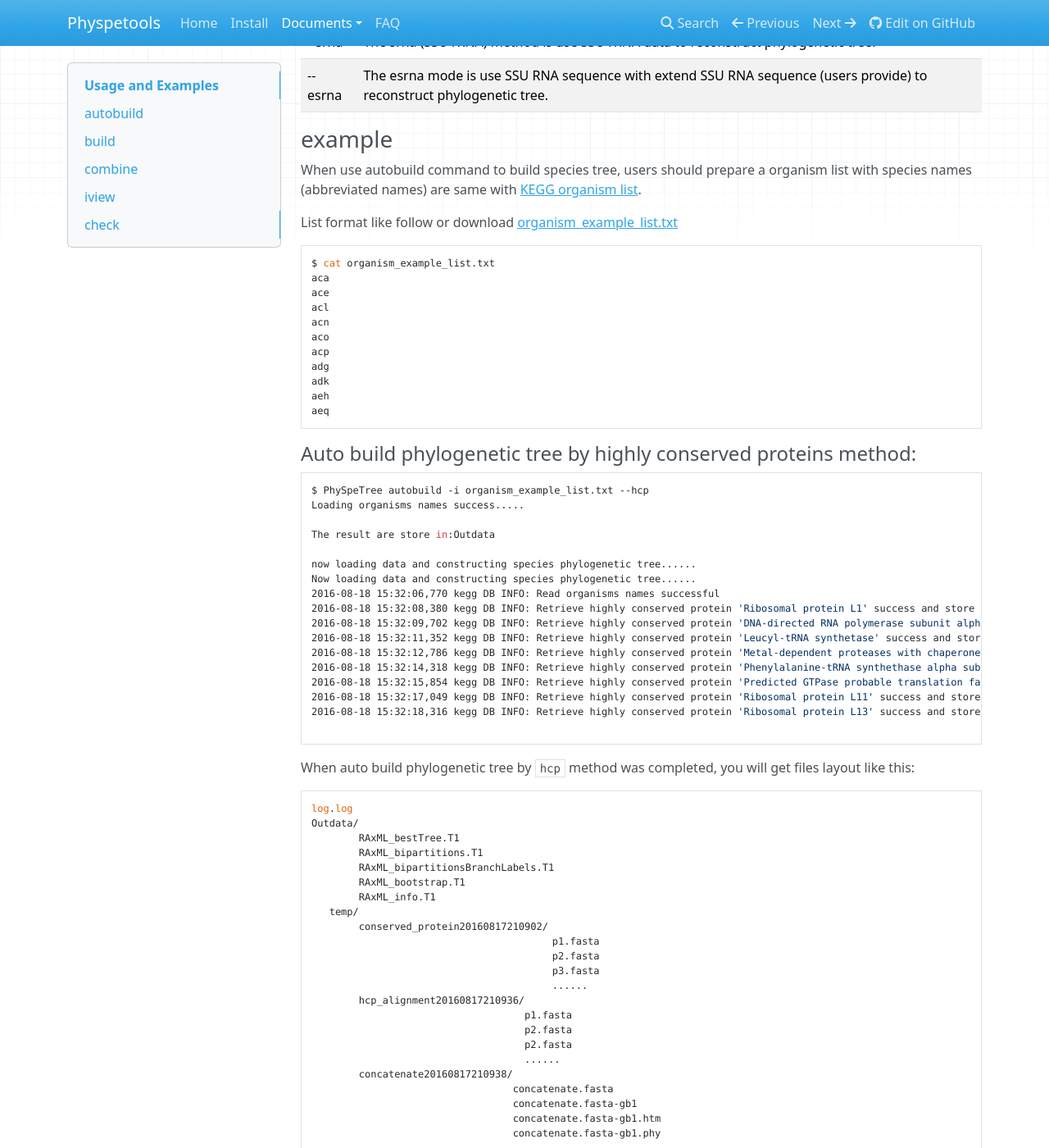
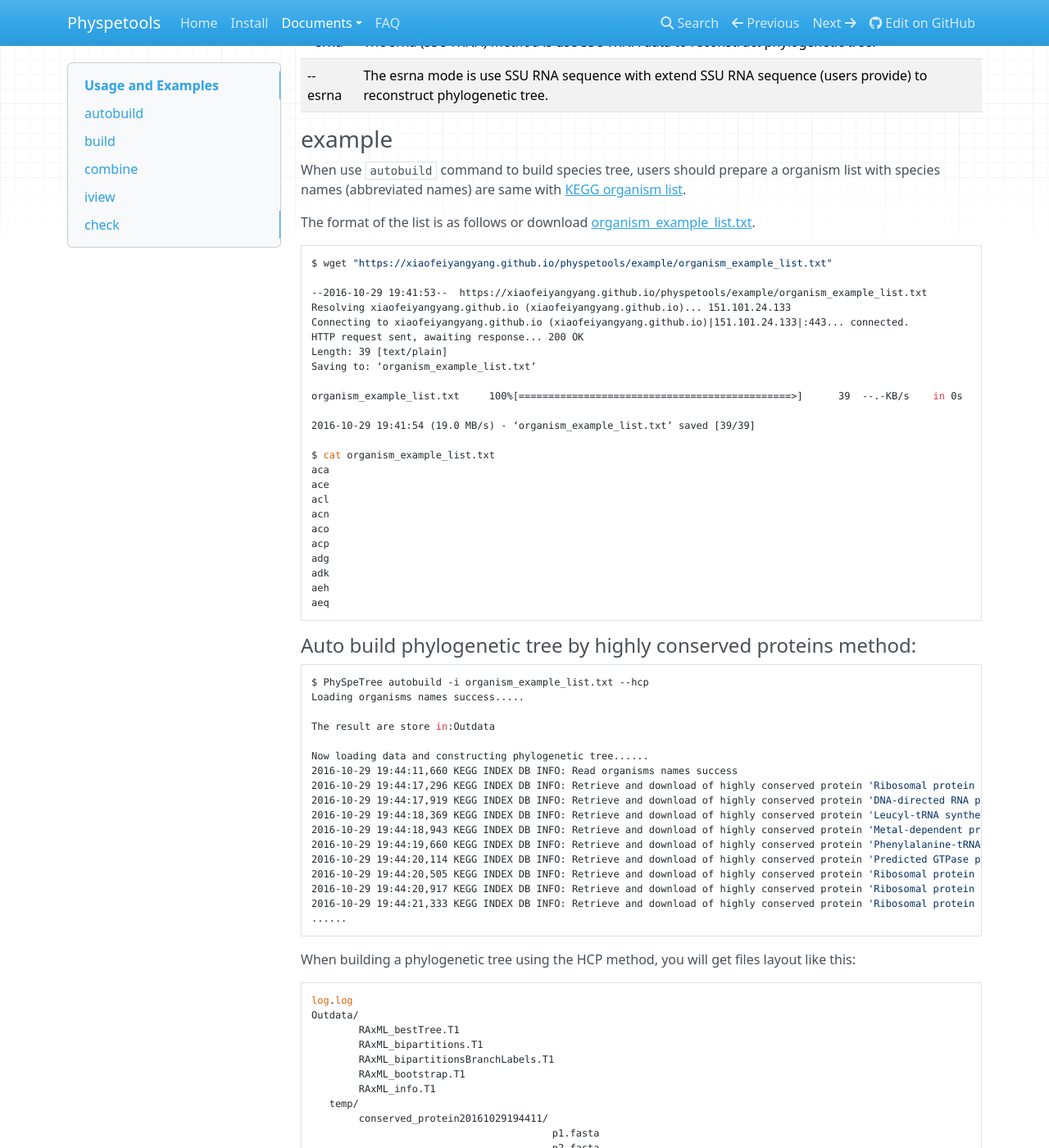
Before and after one commit to yangfangs/physpetools, an MkDocs documentation site: the page built from docs/docs/usage.md, in a window 1280 px wide and 1400 px high, scrolled down 755 px. Shown: the whole window at 82% size. Built offline with MkDocs 1.6.1, drawn with Linux system fonts in a browser that asks for light colours; nearby versions of some CDN libraries; old or Windows-style settings are respelled for this version of MkDocs; some of the changed text lies outside the part shown.

Commit message:
update parameter description

````diff
--- a/docs/docs/usage.md
+++ b/docs/docs/usage.md
@@ -30,11 +30,24 @@
 
 ### example
 
-When use autobuild command to build species tree, users should prepare a organism list with species names (abbreviated names) are same with [KEGG organism list][2].
+When use `autobuild` command to build species tree, users should prepare a organism list with species names (abbreviated names) are same with [KEGG organism list][2].
 
-List format like follow or download [organism_example_list.txt][1]
+The format of the list is as follows or download [organism_example_list.txt][1].
 
 ```bash
+$ wget "https://xiaofeiyangyang.github.io/physpetools/example/organism_example_list.txt"
+
+--2016-10-29 19:41:53--  https://xiaofeiyangyang.github.io/physpetools/example/organism_example_list.txt
+Resolving xiaofeiyangyang.github.io (xiaofeiyangyang.github.io)... 151.101.24.133
+Connecting to xiaofeiyangyang.github.io (xiaofeiyangyang.github.io)|151.101.24.133|:443... connected.
+HTTP request sent, awaiting response... 200 OK
+Length: 39 [text/plain]
+Saving to: ‘organism_example_list.txt’
+
+organism_example_list.txt     100%[==============================================>]      39  --.-KB/s    in 0s
+
+2016-10-29 19:41:54 (19.0 MB/s) - ‘organism_example_list.txt’ saved [39/39]
+
 $ cat organism_example_list.txt
 aca
 ace
@@ -56,21 +69,21 @@
 
 The result are store in:Outdata
 
-now loading data and constructing species phylogenetic tree......
-Now loading data and constructing species phylogenetic tree......
-2016-08-18 15:32:06,770 kegg DB INFO: Read organisms names successful
-2016-08-18 15:32:08,380 kegg DB INFO: Retrieve highly conserved protein 'Ribosomal protein L1' success and store in p1.fasta file
-2016-08-18 15:32:09,702 kegg DB INFO: Retrieve highly conserved protein 'DNA-directed RNA polymerase subunit alpha' success and store in p2.fasta file
-2016-08-18 15:32:11,352 kegg DB INFO: Retrieve highly conserved protein 'Leucyl-tRNA synthetase' success and store in p3.fasta file
-2016-08-18 15:32:12,786 kegg DB INFO: Retrieve highly conserved protein 'Metal-dependent proteases with chaperone activity' success and store in p4.fasta file
-2016-08-18 15:32:14,318 kegg DB INFO: Retrieve highly conserved protein 'Phenylalanine-tRNA synthethase alpha subunit' success and store in p5.fasta file
-2016-08-18 15:32:15,854 kegg DB INFO: Retrieve highly conserved protein 'Predicted GTPase probable translation factor' success and store in p6.fasta file
-2016-08-18 15:32:17,049 kegg DB INFO: Retrieve highly conserved protein 'Ribosomal protein L11' success and store in p7.fasta file
-2016-08-18 15:32:18,316 kegg DB INFO: Retrieve highly conserved protein 'Ribosomal protein L13' success and store in p8.fasta file
-
+Now loading data and constructing phylogenetic tree......
+2016-10-29 19:44:11,660 KEGG INDEX DB INFO: Read organisms names success
+2016-10-29 19:44:17,296 KEGG INDEX DB INFO: Retrieve and download of highly conserved protein 'Ribosomal protein L1' was successful store in p1.fasta file
+2016-10-29 19:44:17,919 KEGG INDEX DB INFO: Retrieve and download of highly conserved protein 'DNA-directed RNA polymerase subunit alpha' was successful store in p2.fasta file
+2016-10-29 19:44:18,369 KEGG INDEX DB INFO: Retrieve and download of highly conserved protein 'Leucyl-tRNA synthetase' was successful store in p3.fasta file
+2016-10-29 19:44:18,943 KEGG INDEX DB INFO: Retrieve and download of highly conserved protein 'Metal-dependent proteases with chaperone activity' was successful store in p4.fasta file
+2016-10-29 19:44:19,660 KEGG INDEX DB INFO: Retrieve and download of highly conserved protein 'Phenylalanine-tRNA synthethase alpha subunit' was successful store in p5.fasta file
+2016-10-29 19:44:20,114 KEGG INDEX DB INFO: Retrieve and download of highly conserved protein 'Predicted GTPase probable translation factor' was successful store in p6.fasta file
+2016-10-29 19:44:20,505 KEGG INDEX DB INFO: Retrieve and download of highly conserved protein 'Ribosomal protein L11' was successful store in p7.fasta file
+2016-10-29 19:44:20,917 KEGG INDEX DB INFO: Retrieve and download of highly conserved protein 'Ribosomal protein L13' was successful store in p8.fasta file
+2016-10-29 19:44:21,333 KEGG INDEX DB INFO: Retrieve and download of highly conserved protein 'Ribosomal protein L14' was successful store in p9.fasta file
+......
 ```
 
-When auto build phylogenetic tree by `hcp` method was completed, you will get files layout like this:
+When building a phylogenetic tree using the HCP method, you will get files layout like this:
 
 ```
 log.log
@@ -81,17 +94,17 @@
         RAxML_bootstrap.T1
         RAxML_info.T1
    temp/
-        conserved_protein20160817210902/
+        conserved_protein20161029194411/
                                        　p1.fasta
                                        　p2.fasta
                                        　p3.fasta
                                        　......
-        hcp_alignment20160817210936/
+        alignment20161029194429/
                                     p1.fasta
                                     p2.fasta
                                     p2.fasta
                                     ......
-        concatenate20160817210938/
+        concatenate20161029194432/
                                   concatenate.fasta
                                   concatenate.fasta-gb1
                                   concatenate.fasta-gb1.htm
@@ -100,24 +113,24 @@
 
 
 * log.log: The log information of PhySpeTree.
-* Outdata: Contain phylogenetic tree output result.
+* Outdata: Contain PhySpeTree output result (Tree Files).
 
     - RAxML_bestTree.T1: Reconstruct phylogenetic tree by RAxML, it's best ML search tree.
     - RAxML_bipartitions.T1: Bipartition tree by RAxML.
-    - RAxML_bipartitionsBranchLabels.T1: Bipartition tree by constructed by RAxML with branch length lables.
+    - RAxML_bipartitionsBranchLabels.T1: Bipartition tree by RAxML constructed with branch length labels.
     - RAxML_bootstrap.T1: Bootstrap result by RAxML
     - RAxML_info.T1: The info of run RAxMl.
 
 * temp: The temp data by PhySpeTree, `it's very important for users to check the key steps`.
 
-    - conserved_protein: Contain highly conserved proteins retrieve form KEGG database.
-    - hcp_alignment: Contain highly conserved proteins do multiple sequence alignment by muscle.
+    - conserved_protein: Contain highly conserved proteins retrieved and downloaded form KEGG database.
+    - alignment: Contain highly conserved proteins with multiple sequence alignment by muscle.
     - concatenate: Contain the concatenate highly conserved proteins result and select conserved blocks data.
 
-        + concatenate.fasta: Concatenate highly conserved proteins result.
-        + concatenate.fasta-gb1: Select conserved blocks result (by Gblocks).
-        + concatenate.fasta-gb1.htm: Select conserved blocks result view by html format.
-        + concatenate.fasta-gb1.phy: Convert FASTA format to PHYLIP format
+        + concatenate.fasta: Concatenated highly conserved proteins data.
+        + concatenate.fasta-gb1: Selected conserved blocks data (by Gblocks).
+        + concatenate.fasta-gb1.htm: Selected conserved blocks result view by html format.
+        + concatenate.fasta-gb1.phy: Convert FASTA format to PHYLIP format.
 
 
 ####  **Auto build phylogenetic tree by SSU rRNA method:**
@@ -129,20 +142,23 @@
 
 The result are store in:Outdata
 
-Now loading data and constructing species phylogenetic tree......
-2016-08-18 15:29:31,528 16s DB INFO: Read organisms names success
-2016-08-18 15:29:38,166 16s DB INFO: Retrieve organism 'aca' 16s SSU RNA sequences data success
-2016-08-18 15:29:40,236 16s DB INFO: Retrieve organism 'ace' 16s SSU RNA sequences data success
-2016-08-18 15:29:42,356 16s DB INFO: Retrieve organism 'acl' 16s SSU RNA sequences data success
-2016-08-18 15:29:44,615 16s DB INFO: Retrieve organism 'acn' 16s SSU RNA sequences data success
-2016-08-18 15:29:46,868 16s DB INFO: Retrieve organism 'aco' 16s SSU RNA sequences data success
-2016-08-18 15:29:49,119 16s DB INFO: Retrieve organism 'acp' 16s SSU RNA sequences data success
-2016-08-18 15:29:51,392 16s DB INFO: Retrieve organism 'adg' 16s SSU RNA sequences data success
+Now loading data and constructing phylogenetic tree......
+2016-10-29 19:56:26,244 SSU rRNA DB INFO: Read organisms names success
+2016-10-29 19:56:26,296 SSU rRNA DB INFO: Retrieve and download of organism 'aca' SSU rRNA sequence was successful
+2016-10-29 19:56:26,321 SSU rRNA DB INFO: Retrieve and download of organism 'ace' SSU rRNA sequence was successful
+2016-10-29 19:56:26,337 SSU rRNA DB INFO: Retrieve and download of organism 'acl' SSU rRNA sequence was successful
+2016-10-29 19:56:26,367 SSU rRNA DB INFO: Retrieve and download of organism 'acn' SSU rRNA sequence was successful
+2016-10-29 19:56:26,389 SSU rRNA DB INFO: Retrieve and download of organism 'aco' SSU rRNA sequence was successful
+2016-10-29 19:56:26,416 SSU rRNA DB INFO: Retrieve and download of organism 'acp' SSU rRNA sequence was successful
+2016-10-29 19:56:26,441 SSU rRNA DB INFO: Retrieve and download of organism 'adg' SSU rRNA sequence was successful
+2016-10-29 19:56:26,464 SSU rRNA DB INFO: Retrieve and download of organism 'adk' SSU rRNA sequence was successful
+2016-10-29 19:56:26,487 SSU rRNA DB INFO: Retrieve and download of organism 'aeh' SSU rRNA sequence was successful
+2016-10-29 19:56:26,507 SSU rRNA DB INFO: Retrieve and download of organism 'aeq' SSU rRNA sequence was successful
 
 ```
 
 
-When auto build phylogenetic tree by `srna` method was completed, you will get files layout like this:
+When building a phylogenetic tree using the SSU rRNA method, you will get files layout like this:
 
 ```
 log.log
````
